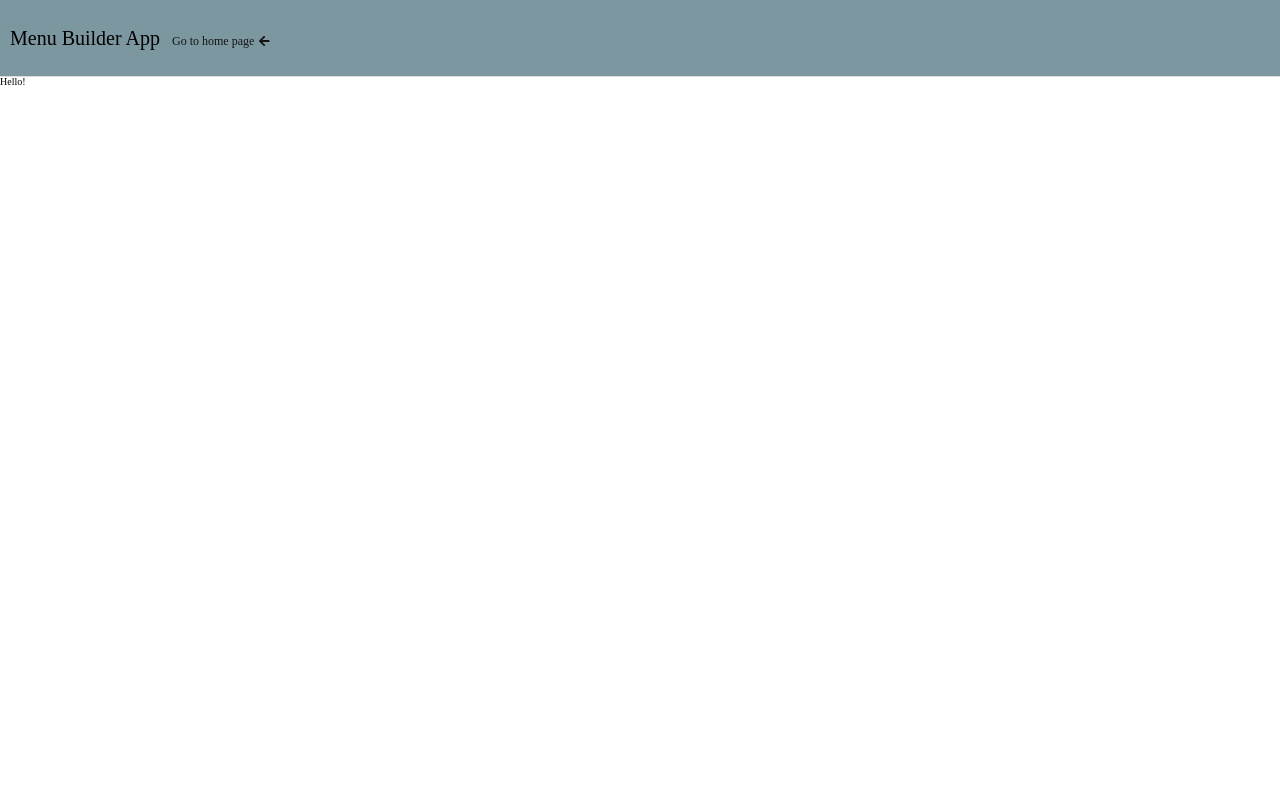
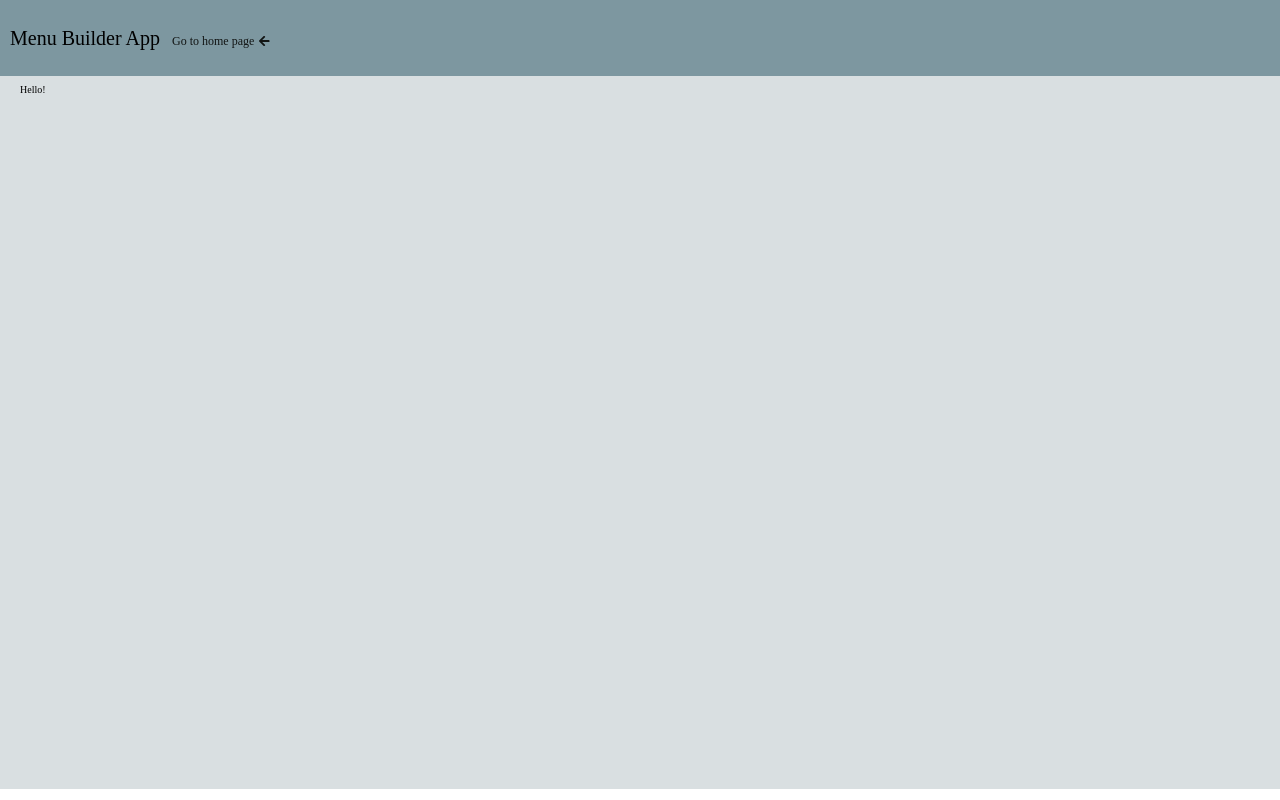
Before and after one commit to nicktorn89/menu-builder-app, a React (Create React App) app: page /about in a window 1280 px wide. Built offline with nearby package versions, Linux system fonts and the light colour scheme.

Commit message:
Create Container component for all elements

```diff
--- /dev/null
+++ b/src/components/PageContainer.jsx
@@ -0,0 +1,18 @@
+import React, { Component } from 'react';
+import styled, { css } from 'styled-components';
+import { Link } from 'react-router-dom';
+
+export default function PageContainer(props) {
+    return (
+        <ContainerDiv>
+            {props.children}
+         </ContainerDiv>
+    );
+};
+const lightSteel = '#d9dfe1';
+
+const ContainerDiv = styled.div`
+    height: 89vh;
+    padding: 1vh 2em;
+    background-color: ${lightSteel};
+`;
--- a/src/modules/About.jsx
+++ b/src/modules/About.jsx
@@ -1,7 +1,9 @@
 import React, { Component } from 'react';
 import styled, { css } from 'styled-components';
 import { Link } from 'react-router-dom';
+
 import Header from '../components/Header';
+import PageContainer from '../components/PageContainer';
 
 export default class About extends Component {
   render() {
@@ -9,9 +11,11 @@ export default class About extends Component {
       <React.Fragment>
       	<Header />
 
-        <div>
-          Hello!
-        </div>
+        <PageContainer>
+          <div>
+            Hello!
+          </div>
+        </PageContainer>
       </React.Fragment>
     );
   }
--- a/src/modules/AddDish.jsx
+++ b/src/modules/AddDish.jsx
@@ -1,7 +1,9 @@
 import React, { Component } from 'react';
 import styled, { css } from 'styled-components';
 import { Link } from 'react-router-dom';
+
 import Header from '../components/Header';
+import PageContainer from '../components/PageContainer';
 
 export default class AddDish extends Component {
   render() {
@@ -9,10 +11,12 @@ export default class AddDish extends Component {
       <React.Fragment>
       	<Header />
 
-        <div>
-          Add your dish please!
-        </div>
+        <PageContainer>
+          <div>
+            Add your dish please!
+          </div>
+        </PageContainer>
       </React.Fragment>
     );
   }
-}
+};
--- a/src/modules/BudgetSettings.jsx
+++ b/src/modules/BudgetSettings.jsx
@@ -1,7 +1,9 @@
 import React, { Component } from 'react';
 import styled, { css } from 'styled-components';
 import { Link } from 'react-router-dom';
+
 import Header from '../components/Header';
+import PageContainer from '../components/PageContainer';
 
 export default class BudgetSettings extends Component {
   render() {
@@ -9,9 +11,11 @@ export default class BudgetSettings extends Component {
       <React.Fragment>
       	<Header />
 
-        <div>
-          How many money do we have?
-        </div>
+        <PageContainer>
+          <div>
+            How many money do we have?
+          </div>
+        </PageContainer>
       </React.Fragment>
     );
   }
--- a/src/modules/BuildMenu.jsx
+++ b/src/modules/BuildMenu.jsx
@@ -1,7 +1,9 @@
 import React, { Component } from 'react';
 import styled, { css } from 'styled-components';
 import { Link } from 'react-router-dom';
+
 import Header from '../components/Header';
+import PageContainer from '../components/PageContainer';
 
 export default class BuildMenu extends Component {
   render() {
@@ -9,9 +11,11 @@ export default class BuildMenu extends Component {
       <React.Fragment>
       	<Header />
 
-        <div>
-          We are going to build menu!
-        </div>
+        <PageContainer>
+          <div>
+            We are going to build menu!
+          </div>
+        </PageContainer>
       </React.Fragment>
     );
   }
--- a/src/modules/FoodStore.jsx
+++ b/src/modules/FoodStore.jsx
@@ -1,7 +1,9 @@
 import React, { Component } from 'react';
 import styled, { css } from 'styled-components';
 import { Link } from 'react-router-dom';
+
 import Header from '../components/Header';
+import PageContainer from '../components/PageContainer';
 
 export default class FoodStore extends Component {
   render() {
@@ -9,9 +11,11 @@ export default class FoodStore extends Component {
       <React.Fragment>
       	<Header />
 
-        <div>
-          How many products we have?
-        </div>
+        <PageContainer>
+          <div>
+            How many products we have?
+          </div>
+        </PageContainer>
       </React.Fragment>
     );
   }
```
